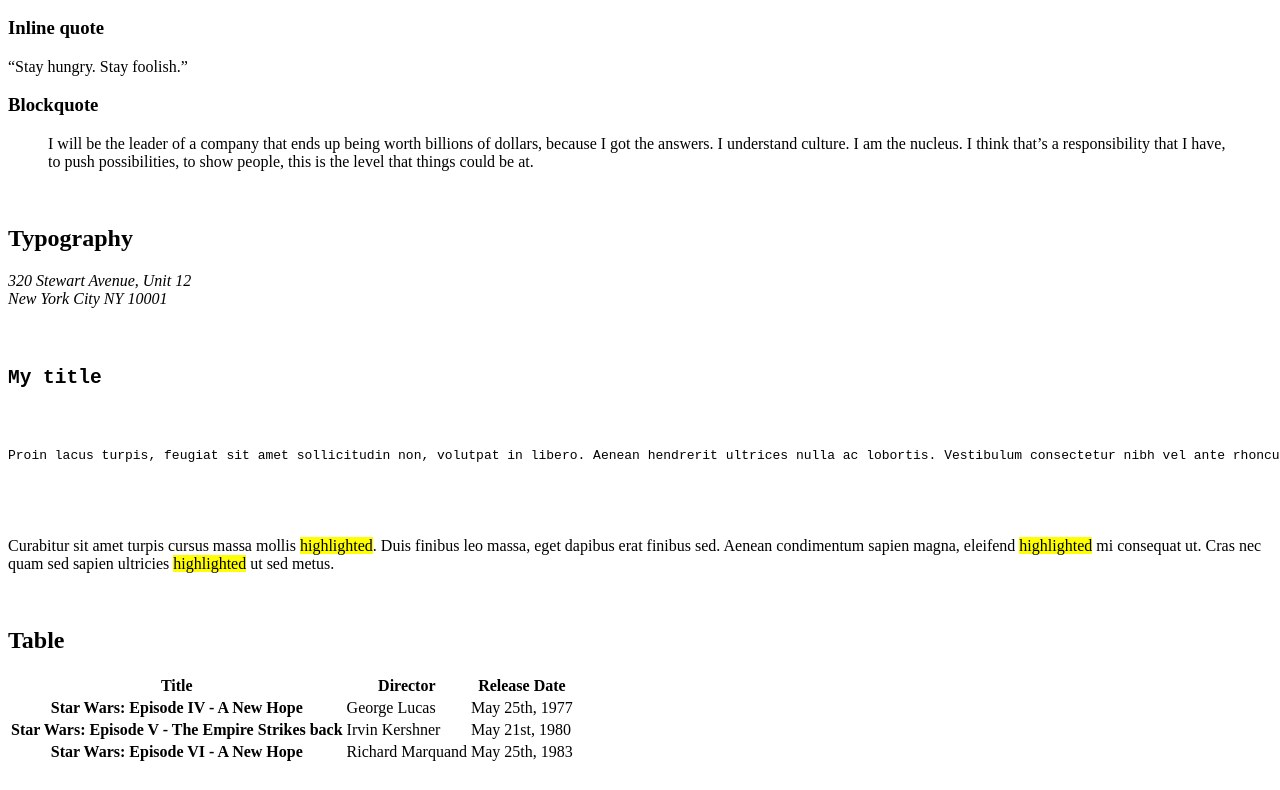
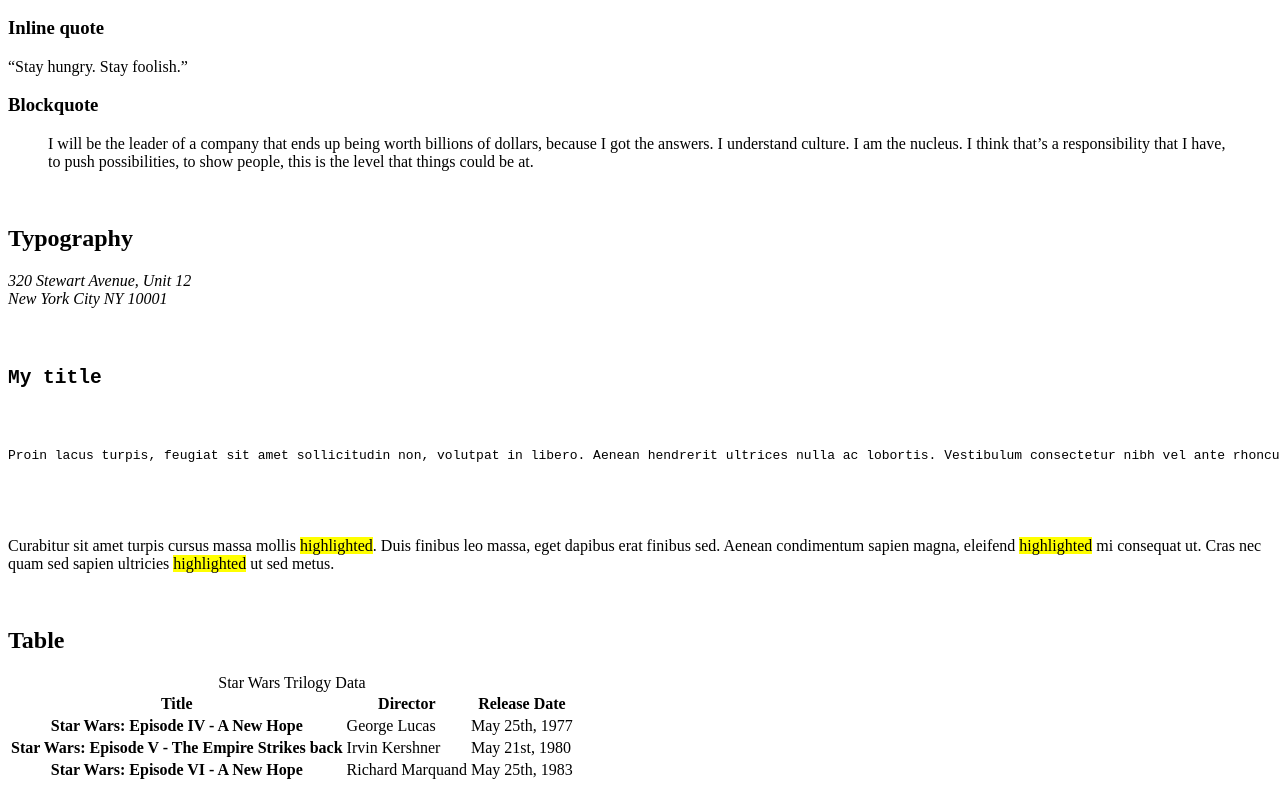
Before and after one commit to niranois13/holbertonschool-web_front_end, a plain HTML site: page html_advanced/33-styleguide.html in a window 1280 px wide. Shown: the part 1141-1931 px from the top of the page. Drawn offline with Linux system fonts and the light colour scheme.

Commit message:
finishing project 1 v1

```diff
--- a/html_advanced/33-styleguide.html
+++ b/html_advanced/33-styleguide.html
@@ -131,11 +131,15 @@
                 <h2>Table</h2>
             </header>
             <table>
+                <caption>Star Wars Trilogy Data</caption>
+                <thead>
                     <tr>
                         <th scope="col">Title</th>
                         <th scope="col">Director</th>
                         <th scope="col">Release Date</th>
                     </tr>
+                </thead>
+                <tbody>
                     <tr>
                         <th scope="row">Star Wars: Episode IV - A New Hope</th>
                         <td>George Lucas</td>
@@ -151,6 +155,7 @@
                         <td>Richard Marquand</td>
                         <td>May 25th, 1983</td>
                     </tr>
+                </tbody>
             </table>
         </section>
     </main>
```
Lines whose indentation alone changed are shown as unchanged.
